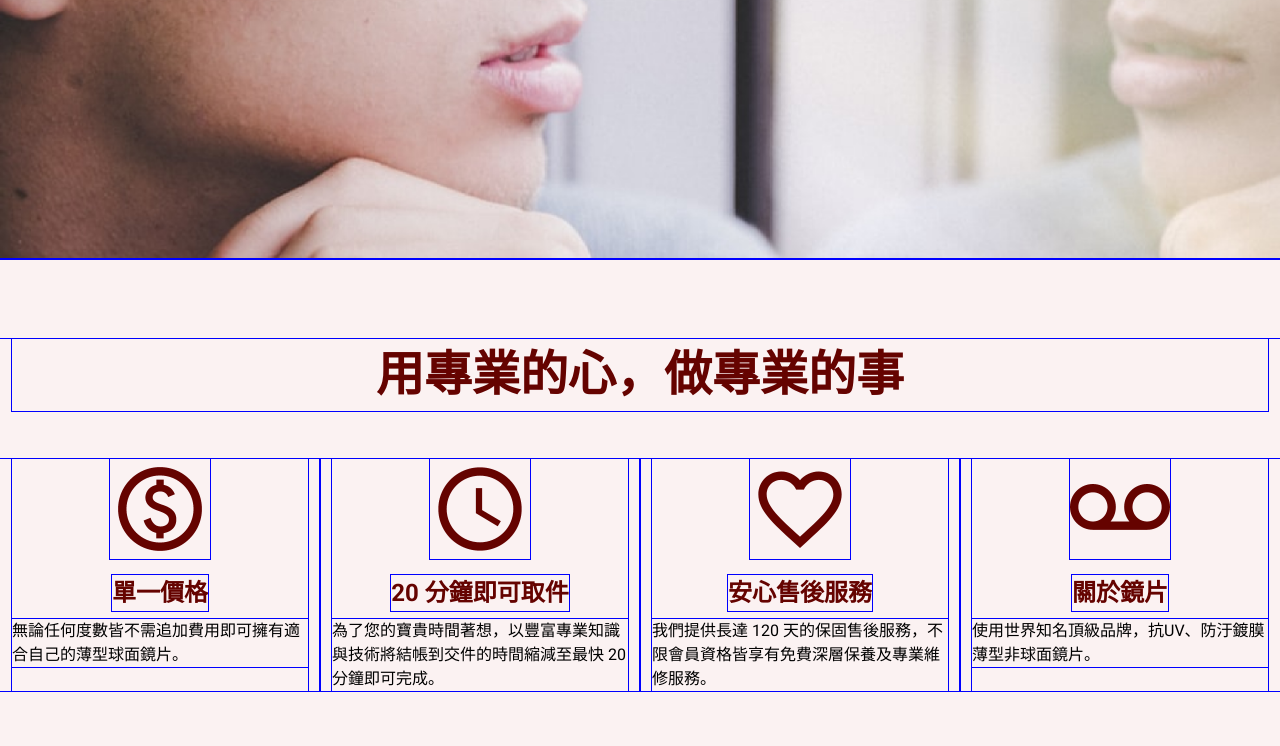
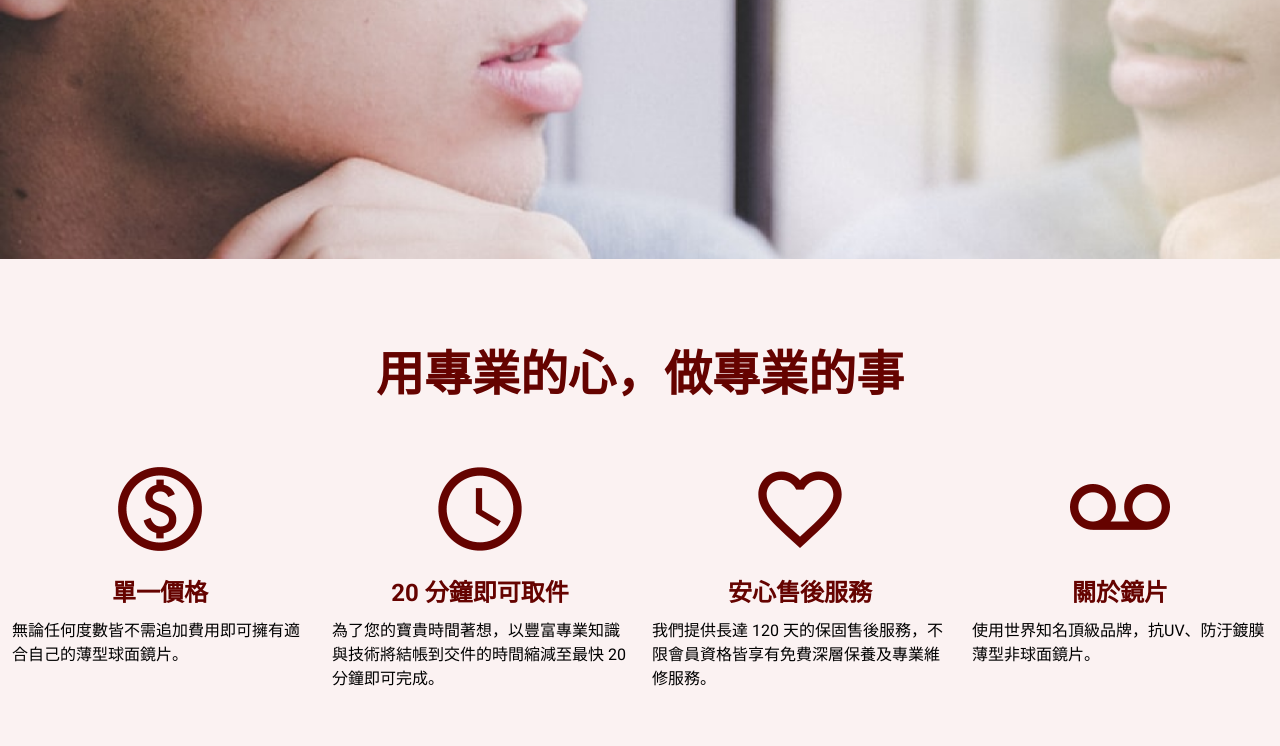
Before and after one commit to digua3472/week3and4, a website built with Vite: page pages/index.html in a window 1280 px wide. Shown: the part 461-1207 px from the top of the page. Built offline with nearby package versions, Linux system fonts and the light colour scheme.

```diff
--- a/assets/scss/base/_base.scss
+++ b/assets/scss/base/_base.scss
@@ -1,6 +1,6 @@
-* {
-    outline: 1px solid blue
-}
+// * {
+//     outline: 1px solid blue
+// }
 
 *, *::after, *::before {
     box-sizing: border-box;
```
Also changed, not shown: pages/faq.html (+1 -0 lines).
